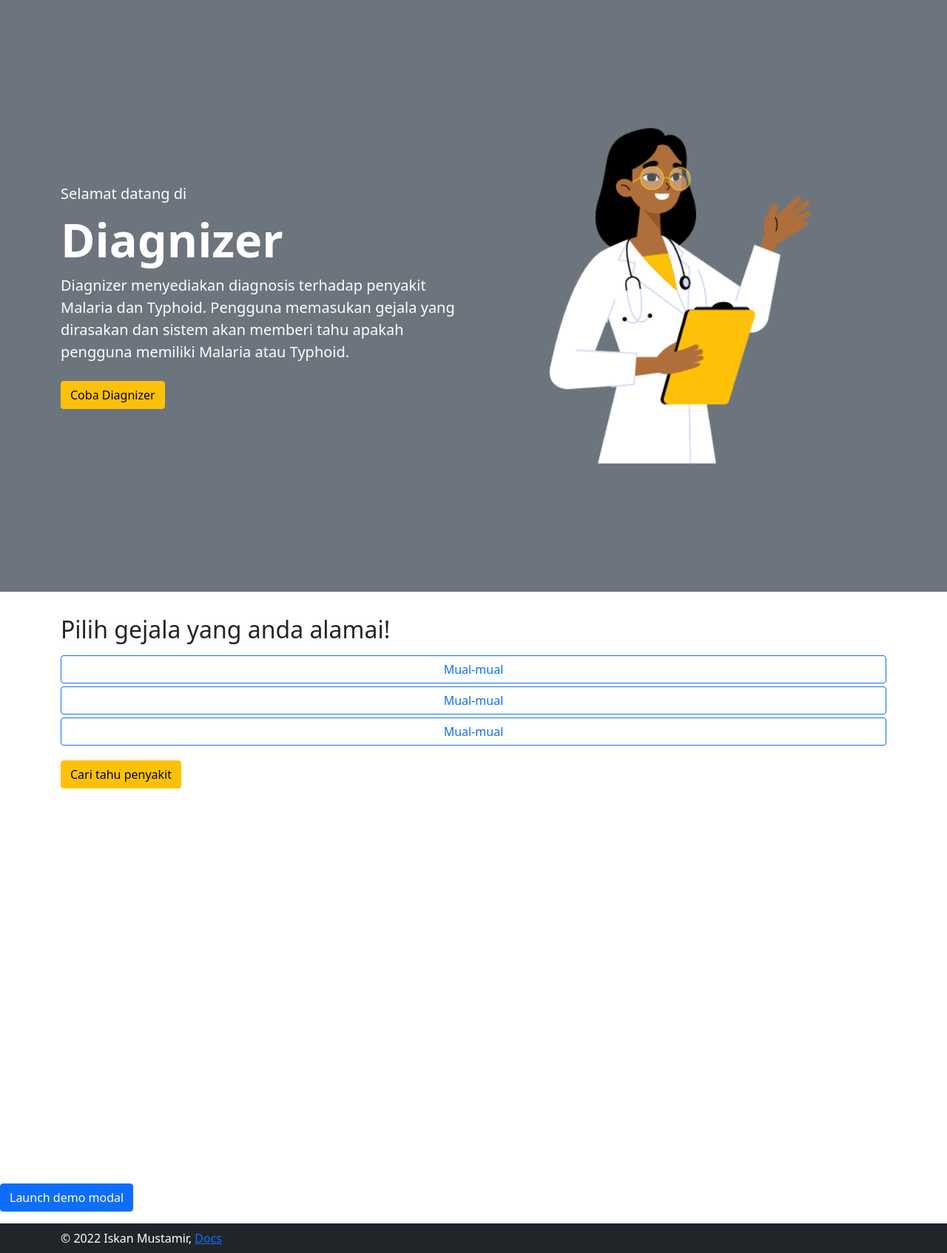
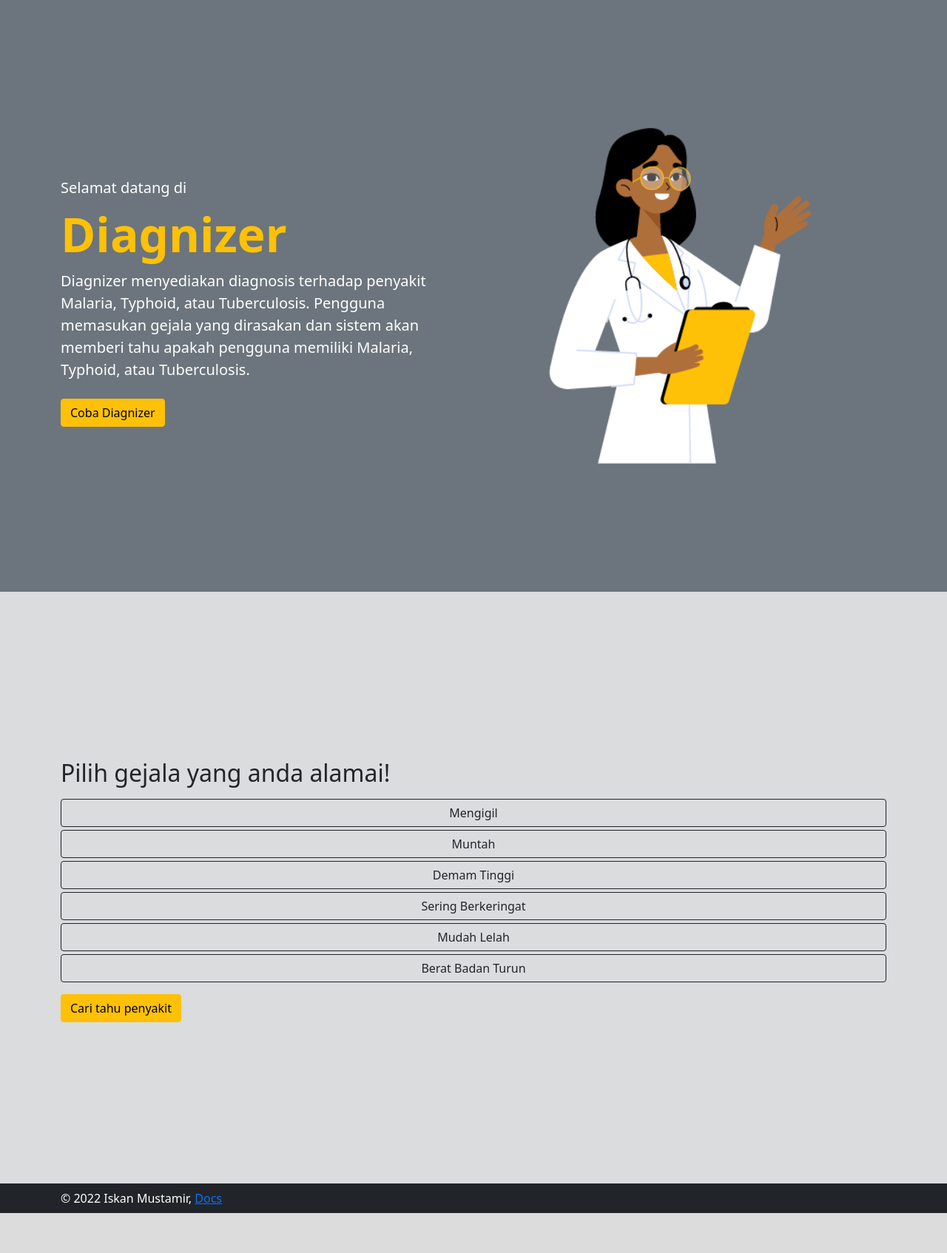
Before and after one commit to IskanMr/diagnizer, a Flask app: page / in a window 1280 px wide. Shown: the part 56-1750 px from the top of the page at 74% size. After the commit the page ends 1696 px from the top, so only its background shows below. Run offline with Flask 2, Linux system fonts and the light colour scheme.

Commit message:
feat: add overall function for expert system

```diff
--- a/app.py
+++ b/app.py
@@ -1,14 +1,83 @@
+
 from flask import Flask, render_template, request, jsonify
 from clips import Environment
 import os
 import json
 
+class diagnizerCore:
+    def init(self):
+         self.dataPath = os.path.abspath(os.path.join(os.getcwd(), 'data'))
+         rulePath = os.path.join(self.dataPath, 'symptomsRule.clp')
+         self.env = Environment()
+         self.env.load(rulePath)
+
+    def reset(self):
+        self.env.reset()
+
+    def addSymptom(self, symptom):
+        e = f'(assert (has_symptom {symptom}))'
+        self.env.eval(e)
+
+    def run(self):
+        _ = self.env.run()
+
+    def getDiseases(self):
+        diseases = []
+
+        for fact in self.env.facts():
+            fact = str(fact)
+            if "disease_is" in fact:
+                disease = fact[1:-1].split(" ")[1]
+                disease = disease.replace("_", " ")
+                disease = disease.title()
+                diseases.append(disease)
+        return diseases
+
+    def getSymptoms(self):
+        symptoms = []
+
+        for fact in self.env.facts():
+            fact = str(fact)
+            if "has_symptom" in fact:
+                symptom = fact[1:-1].split(" ")[1]
+                symptom = symptom.replace("_", " ")
+                symptom = symptom.title()
+                symptoms.append(symptom)
+        return symptoms
+
+
 app = Flask(__name__)
+app.config['SECRET_KEY'] = os.urandom(24).hex()
 
-@app.route('/')
+diagnizer = diagnizerCore();
+diagnizer.init();
 
+@app.route('/', methods=['GET','POST'])
 def index():
     return render_template('index.html')
 
+@app.route('/diagnose', methods=['POST'])
+def diagnose():
+    diagnizer.reset()
+
+    data = request.get_data(as_text=True)
+    try:
+        data = json.loads(data)
+        for symptom in data['symptoms']:
+            symptom = symptom.replace(' ', '_').lower()
+            diagnizer.addSymptom(symptom)
+
+        diagnizer.run()
+        diseases = diagnizer.getDiseases()
+
+        return jsonify({
+            'status': 'success',
+            'diseases': diseases
+        })
+    except:
+        return jsonify({
+            'status': 'error'
+        })
+
 if __name__ == "__main__":
     app.run(debug=True, host='0.0.0.0', port=5000)
--- a/templates/index.html
+++ b/templates/index.html
@@ -4,7 +4,7 @@
     <meta charset="UTF-8" />
     <meta http-equiv="X-UA-Compatible" content="IE=edge" />
     <meta name="viewport" content="width=device-width, initial-scale=1.0" />
-    <title>Diagnizer</title>
+    <title>Diagnizer by Iskan</title>
     <link
       href="https://cdn.jsdelivr.net/npm/bootstrap@5.1.3/dist/css/bootstrap.min.css"
       rel="stylesheet"
@@ -16,6 +16,34 @@
       body {
         min-height: 100vh;
         position: relative;
+      }
+      .hero-text {
+        font-size: 1rem;
+      }
+      .hero-brand {
+        font-size: 3rem;
+        font-weight: bold;
+      }
+      .figure {
+        height: 18rem;
+      }
+      .w-md-50 {
+        padding-top: 1rem;
+      }
+
+      @media only screen and (min-width: 600px) {
+        .figure {
+          height: 28.4375rem;
+        }
+        .hero-text {
+          font-size: 1.25rem;
+        }
+        .hero-brand {
+          font-size: 4rem;
+        }
+        .w-md-50 {
+          width: 50%;
+        }
       }
     </style>
     <script
@@ -36,16 +64,17 @@
 
     <div class="bg-secondary" style="height: 100vh">
       <div
-        class="container d-flex flex-row justify-content-between align-items-center"
-        style="height: 100%"
+        class="container d-flex flex-column-reverse flex-md-row justify-content-center justify-content-md-between align-items-center"
+        style="min-height: 100%"
       >
-        <div class="d-flex fle flex-column w-50 text-white">
-          <div class="fs-5">Selamat datang di</div>
-          <div class="fw-bold p-0 m-0" style="font-size: 63px">Diagnizer</div>
-          <div class="fs-5">
-            Diagnizer menyediakan diagnosis terhadap penyakit Malaria dan
-            Typhoid. Pengguna memasukan gejala yang dirasakan dan sistem akan
-            memberi tahu apakah pengguna memiliki Malaria atau Typhoid.
+        <div class="d-flex flex-column w-md-50 text-white">
+          <div class="hero-text">Selamat datang di</div>
+          <div class="hero-brand text-warning">Diagnizer</div>
+          <div class="hero-text">
+            Diagnizer menyediakan diagnosis terhadap penyakit Malaria, Typhoid,
+            atau Tuberculosis. Pengguna memasukan gejala yang dirasakan dan
+            sistem akan memberi tahu apakah pengguna memiliki Malaria, Typhoid,
+            atau Tuberculosis.
           </div>
           <div class="d-block mt-4">
             <a href="#main">
@@ -56,72 +85,47 @@
           </div>
         </div>
         <div class="w-50 d-flex justify-content-center align-items-center">
-          <img src="../static/img/fig.png" alt="figure" height="455px" />
+          <img src="../static/img/fig.png" alt="figure" class="figure" />
         </div>
       </div>
     </div>
 
-    <main id="main" class="container py-4" style="min-height: 100vh">
+    <main
+      class="py-4 bg-secondary d-flex flex-column w-100 justify-content-center align-items-center"
+      style="min-height: 100vh; --bs-bg-opacity: 0.25"
+      id="main"
+    >
+      <div class="container">
         <h2 class="py-2">Pilih gejala yang anda alamai!</h2>
-      <form class="symptoms-list d-grid gap-1">
-        <div class="w-100">
-          <input
-            type="checkbox"
-            class="btn-check"
-            id="1"
-            value="1"
-            autocomplete="off"
-          />
-          <label class="btn btn-outline-primary w-100" for="1">Mual-mual</label>
-        </div>
-        <div class="w-100">
-          <input
-            type="checkbox"
-            class="btn-check"
-            id="2"
-            value="2"
-            autocomplete="off"
-          />
-          <label class="btn btn-outline-primary w-100" for="2">Mual-mual</label>
-        </div>
-        <div class="w-100">
-          <input
-            type="checkbox"
-            class="btn-check"
-            id="3"
-            value="3"
-            autocomplete="off"
-          />
-          <label class="btn btn-outline-primary w-100" for="3">Mual-mual</label>
-        </div>
+        <form>
+          <div class="d-grid gap-1 w-100" id="symptoms-list"></div>
           <div class="mt-3">
-          <button type="button" class="btn btn-warning">
+            <button
+              type="submit"
+              class="btn btn-warning"
+              data-bs-toggle="modal"
+              data-bs-target="#modal"
+            >
               Cari tahu penyakit
             </button>
           </div>
         </form>
+      </div>
     </main>
-
-    <button
-      type="button"
-      class="btn btn-primary"
-      data-bs-toggle="modal"
-      data-bs-target="#exampleModal"
-    >
-      Launch demo modal
-    </button>
 
     <div
       class="modal fade"
-      id="exampleModal"
+      id="modal"
       tabindex="-1"
       aria-labelledby="exampleModalLabel"
       aria-hidden="true"
     >
-      <div class="modal-dialog">
+      <div
+        class="modal-dialog modal-lg modal-dialog-centered modal-dialog-scrollable"
+      >
         <div class="modal-content">
           <div class="modal-header">
-            <h5 class="modal-title" id="exampleModalLabel">Modal title</h5>
+            <h4 class="modal-title">Hasil Diagnizer</h4>
             <button
               type="button"
               class="btn-close"
@@ -129,30 +133,134 @@
               aria-label="Close"
             ></button>
           </div>
-          <div class="modal-body">...</div>
+          <div class="modal-body">
+            <h5 id="modal-title"></h5>
+            <div id="card-list"></div>
+          </div>
           <div class="modal-footer">
             <button
               type="button"
               class="btn btn-secondary"
               data-bs-dismiss="modal"
             >
-              Close
+              Tutup
             </button>
-            <button type="button" class="btn btn-primary">Save changes</button>
+            <button
+              onClick="window.location.reload();"
+              type="button"
+              class="btn btn-primary"
+            >
+              Cari tahu lagi
+            </button>
           </div>
         </div>
       </div>
     </div>
 
-    <footer class="bg-dark text-white position-absolute end-0 py-2 mt-3 w-100">
+    <footer class="bg-dark text-white position-absolute end-0 py-2 w-100">
       <div class="container fs-6">
         © 2022 Iskan Mustamir,
-        <a href="https://github.com/iskanmr" target="_blank" rel="norefferer"
+        <a
+          href="https://github.com/IskanMr/diagnizer"
+          target="_blank"
+          rel="norefferer"
           >Docs</a
         >
       </div>
     </footer>
 
-    <script></script>
+    <script>
+      const symptoms = [
+        { name: "Mengigil", value: "chills" },
+        { name: "Muntah", value: "vomiting" },
+        { name: "Demam Tinggi", value: "high_fever" },
+        { name: "Sering Berkeringat", value: "sweating" },
+        { name: "Mudah Lelah", value: "fatigue" },
+        { name: "Berat Badan Turun", value: "weight_loss" },
+      ];
+      const diseases = [
+        {
+          name: "Malaria",
+          desc: "Penyakit yang disebabkan oleh parasit Plasomodium. Penyakit ini ditularkan melalui gigitan nyamuk Anopheles betina yang terinfeksi parasit tersebut.",
+        },
+        {
+          name: "Typhoid",
+          desc: "Penyakit akut yang disebabkan oleh bakteri Salmonella thyphi. Bakteri ini biasanya ditemukan di air atau makanan yang terkontaminasi. Selain itu, bakteri ini juga bisa ditularkan dari orang yang terinfeksi.",
+        },
+        {
+          name: "Tuberculosis",
+          desc: " penyakit infeksius, yang terutama menyerang penyakit parenkim paru. Nama Tuberkulosis berasal dari tuberkel yang berarti tonjolan kecil dan keras yang terbentuk waktu sistem kekebalan membangun tembok mengelilingi bakteri dalam paru.",
+        },
+      ];
+
+      const cardList = document.getElementById("card-list");
+      const form = document.querySelector("form");
+      const symptomsInput = form["symptomsInput"];
+      const symptomsList = document.getElementById("symptoms-list");
+      const modal = document.getElementById("modal");
+      const modalTitle = document.getElementById("modal-title");
+
+      form.addEventListener("submit", (e) => {
+        var symptomsEntered = [];
+        var checkboxes = document.querySelectorAll(
+          "input[type=checkbox]:checked"
+        );
+
+        for (var i = 0; i < checkboxes.length; i++) {
+          symptomsEntered.push(checkboxes[i].value);
+        }
+
+        fetch("/diagnose", {
+          method: "POST",
+          body: JSON.stringify({
+            symptoms: [...symptomsEntered],
+          }),
+        })
+          .then((result) => result.json())
+          .then((result) => {
+            console.log(result);
+            console.log(result.diseases.length);
+            if (result.diseases.length === 0) {
+              modalTitle.innerHTML =
+                "Penyakit anda tidak terdiagnosa, mohon tambahkan gejala yang anda alami!";
+              cardList.innerHTML = "";
+              return;
+            }
+
+            cardList.innerHTML = "";
+            modalTitle.innerHTML =
+              "Anda mungkin mengalami salah satu dari penyakit berikut: ";
+
+            result.diseases.forEach((disease) => {
+              const desc = diseases.find((e) => e.name == disease).desc;
+
+              cardList.innerHTML += `
+              <div class="card mb-2">
+                <div class="card-body">
+                  <h5 class="card-title">${disease}</h5>
+                  <p>${desc}</p>
+                </div>
+              </div>
+              `;
+            });
+          })
+          .catch((err) => {
+            console.log(err);
+            alert("sorry, there is an error");
+          });
+      });
+
+      symptoms.forEach((symptom, key) => {
+        symptomsList.innerHTML += `<div class="w-100">
+          <input
+            type="checkbox"
+            class="btn-check"
+            id=${symptom.value}
+            value=${symptom.value}
+          />
+          <label class="btn btn-outline-dark w-100" for=${symptom.value}>${symptom.name}</label>
+        </div>`;
+      });
+    </script>
   </body>
 </html>
```
Also changed, not shown: 2 other files. Lines whose indentation alone changed are shown as unchanged.
